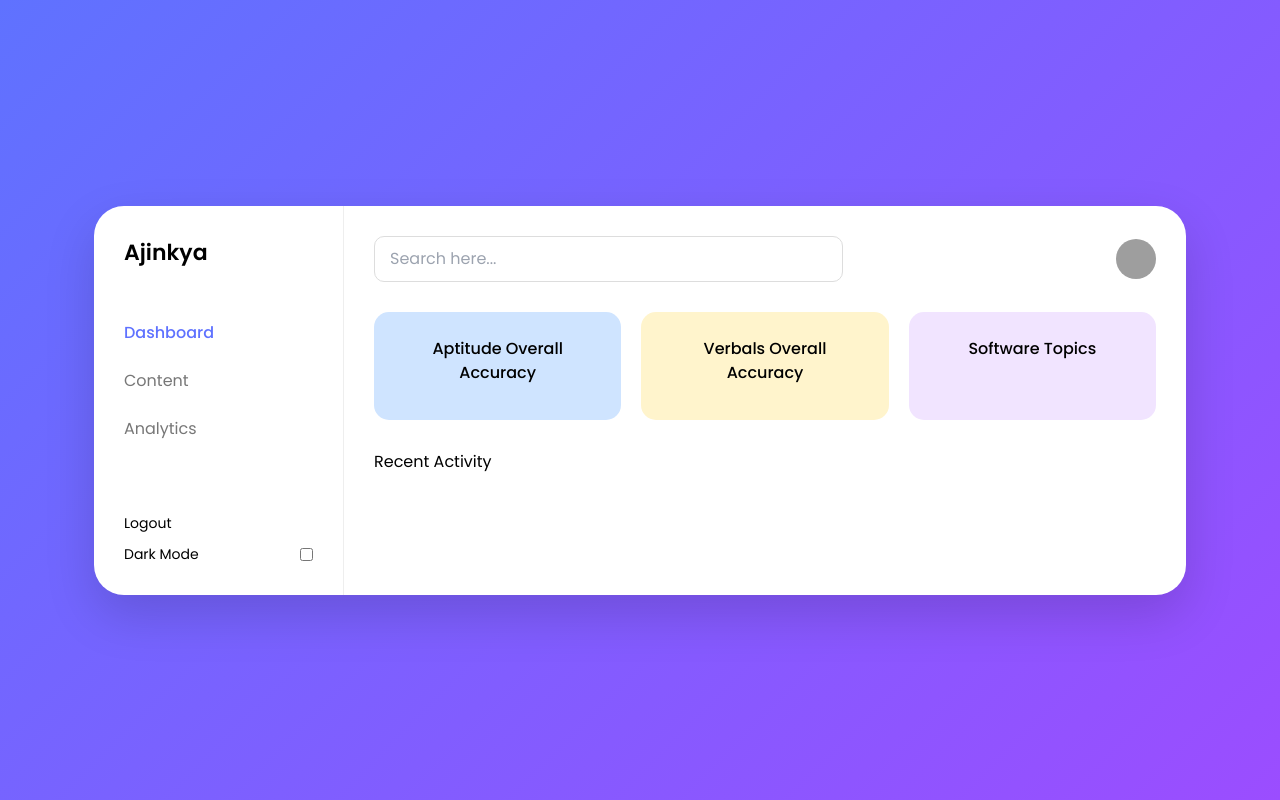
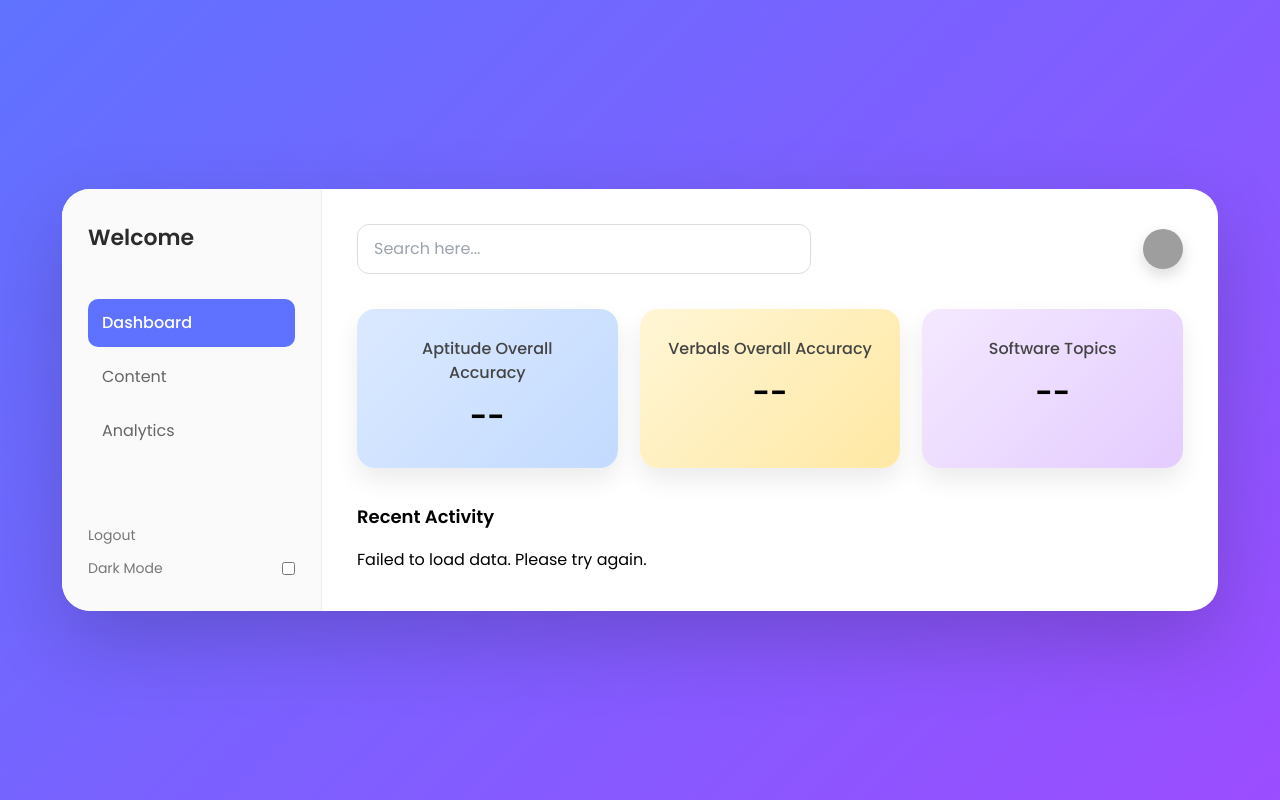
Before and after one commit to adarsh2023calc/JEEprep, a Django app: page /dashboard.html in a window 1280 px wide. Run offline with Django 5.2, Linux system fonts and the light colour scheme; data that the repository does not hold is empty; some libraries are stand-ins or nearby versions; grey boxes are pictures that could not be loaded.

Commit message:
modified:   jeeprep/apti/api_logic/db.py:   Migrated to MongoDB 	modified:   jeeprep/apti/templates/dashboard.html

```diff
--- a/jeeprep/apti/static/css/style2.css
+++ b/jeeprep/apti/static/css/style2.css
@@ -1,3 +1,4 @@
+/* ---------------- GLOBAL ---------------- */
 * {
     margin: 0;
     padding: 0;
@@ -13,32 +14,35 @@ body {
     justify-content: center;
 }
 
-/* Outer frame */
+/* ---------------- FRAME ---------------- */
 .main-frame {
-    width: 90%;
-    max-width: 1200px;
+    width: 95%;
+    max-width: 1250px;
     padding: 30px;
 }
 
-/* Dashboard container */
+/* ---------------- DASHBOARD ---------------- */
 .dashboard {
-    background: #fff;
-    border-radius: 30px;
+    background: #ffffff;
+    border-radius: 28px;
     display: flex;
-    box-shadow: 0 20px 50px rgba(0,0,0,0.15);
+    box-shadow: 0 30px 80px rgba(0, 0, 0, 0.18);
+    overflow: hidden;
 }
 
-/* Sidebar */
+/* ---------------- SIDEBAR ---------------- */
 .sidebar {
-    width: 250px;
-    padding: 30px;
+    width: 260px;
+    padding: 32px 26px;
+    background: #fafafa;
     border-right: 1px solid #eee;
 }
 
 .logo {
     font-size: 22px;
     font-weight: 600;
-    margin-bottom: 40px;
+    margin-bottom: 45px;
+    color: #2b2b2b;
 }
 
 .menu {
@@ -46,31 +50,41 @@ body {
 }
 
 .menu li {
-    padding: 12px 0;
-    color: #777;
+    padding: 12px 14px;
+    border-radius: 10px;
+    margin-bottom: 6px;
+    color: #666;
     cursor: pointer;
+    transition: all 0.2s ease;
+}
+
+.menu li:hover {
+    background: #eef1ff;
+    color: #5f72ff;
 }
 
 .menu .active {
-    color: #5f72ff;
+    background: #5f72ff;
+    color: #fff;
     font-weight: 500;
 }
 
 .bottom {
-    margin-top: 60px;
+    margin-top: 70px;
     font-size: 14px;
+    color: #777;
 }
 
 .dark-mode {
     display: flex;
     justify-content: space-between;
-    margin-top: 10px;
+    margin-top: 12px;
 }
 
-/* Main content */
+/* ---------------- CONTENT ---------------- */
 .content {
     flex: 1;
-    padding: 30px;
+    padding: 35px;
 }
 
 .top-bar {
@@ -80,72 +94,101 @@ body {
 }
 
 .top-bar input {
-    width: 60%;
-    padding: 10px 15px;
-    border-radius: 10px;
+    width: 55%;
+    padding: 12px 16px;
+    border-radius: 12px;
     border: 1px solid #ddd;
+    outline: none;
+    transition: border 0.2s ease;
+}
+
+.top-bar input:focus {
+    border-color: #5f72ff;
 }
 
 .avatar {
     border-radius: 50%;
+    box-shadow: 0 6px 15px rgba(0,0,0,0.15);
 }
 
-/* Cards */
+/* ---------------- CARDS ---------------- */
 .cards {
     display: grid;
     grid-template-columns: repeat(3, 1fr);
-    gap: 20px;
-    margin: 30px 0;
+    gap: 22px;
+    margin: 35px 0;
 }
 
 .card {
-    padding: 25px;
-    border-radius: 15px;
+    padding: 28px;
+    border-radius: 18px;
     text-align: center;
+    box-shadow: 0 12px 25px rgba(0,0,0,0.08);
+    transition: transform 0.25s ease, box-shadow 0.25s ease;
+}
+
+.card:hover {
+    transform: translateY(-6px);
+    box-shadow: 0 18px 40px rgba(0,0,0,0.12);
 }
 
 .card h3 {
     font-weight: 500;
     margin-bottom: 10px;
+    color: #444;
 }
 
 .card p {
-    font-size: 28px;
+    font-size: 30px;
     font-weight: 600;
 }
 
-.blue {
-    background: #cfe4ff;
+.blue { background: linear-gradient(135deg, #dbe9ff, #c3dbff); }
+.yellow { background: linear-gradient(135deg, #fff6d6, #ffe8a3); }
+.purple { background: linear-gradient(135deg, #f4e9ff, #e4ccff); }
+
+/* ---------------- TABLE ---------------- */
+.table-section h2 {
+    margin-bottom: 18px;
+    font-size: 18px;
+    font-weight: 600;
 }
 
-.yellow {
-    background: #fff4cc;
+.activity-table {
+    width: 100%;
+    border-collapse: separate;
+    border-spacing: 0 10px;
 }
 
-.purple {
-    background: #f1e4ff;
+.activity-table thead th {
+    background: #f6f8ff;
+    padding: 14px;
+    font-size: 14px;
+    font-weight: 500;
+    border-radius: 10px;
+    color: #555;
 }
 
-/* Table */
-.table-section h2 {
-    margin-bottom: 15px;
+.activity-table tbody tr {
+    background: #ffffff;
+    box-shadow: 0 6px 16px rgba(0,0,0,0.06);
+    transition: transform 0.2s ease;
 }
 
-table {
-    width: 100%;
-    border-collapse: collapse;
+.activity-table tbody tr:hover {
+    transform: scale(1.01);
 }
 
-th, td {
-    padding: 12px;
-    text-align: left;
+.activity-table td {
+    padding: 14px;
     font-size: 14px;
+    color: #333;
 }
 
-thead {
-    background: #f5f5f5;
+.activity-table tbody tr td:first-child {
+    border-radius: 10px 0 0 10px;
 }
 
-tbody tr:hover {
-    background: #fafafa;
+.activity-table tbody tr td:last-child {
+    border-radius: 0 10px 10px 0;
 }
--- a/jeeprep/apti/templates/dashboard.html
+++ b/jeeprep/apti/templates/dashboard.html
@@ -1,56 +1,49 @@
-
 {% load static %}
 <!DOCTYPE html>
 <html lang="en">
 <head>
     <meta charset="UTF-8">
-    <title>Dashboard UI</title>
+    <title>Dashboard</title>
 
     <!-- Google Font -->
     <link href="https://fonts.googleapis.com/css2?family=Poppins:wght@300;400;500;600&display=swap" rel="stylesheet">
 
+    <!-- Custom CSS -->
     <link rel="stylesheet" href="{% static 'css/style2.css' %}">
+
+    <!-- Tailwind -->
     <script src="https://cdn.tailwindcss.com"></script>
+
+    <script>
+        function getCookie(name) {
+            let cookieValue = null;
+            const cookies = document.cookie.split(";");
+            for (let cookie of cookies) {
+                cookie = cookie.trim();
+                if (cookie.startsWith(name + "=")) {
+                    cookieValue = decodeURIComponent(cookie.substring(name.length + 1));
+                }
+            }
+            return cookieValue;
+        }
+        const csrftoken = getCookie("csrftoken");
+    </script>
 </head>
+
 <body>
-
 
 <div class="main-frame">
     <div class="dashboard">
 
         <!-- Sidebar -->
         <aside class="sidebar">
-            <h2 class="logo">Ajinkya</h2>
+            <h2 class="logo">Welcome {{ user.username }}</h2>
 
             <ul class="menu">
-                <li id="dashboard" onclick="ChangeActiveClass('dashboard');"class="active">Dashboard</li>
-                <li id="content" onclick="ChangeActiveClass('content');" >Content</li>
-                <li id="analytics" onclick="ChangeActiveClass('analytics');">Analytics</li>
-
+                <li id="dashboard" class="active" onclick="ChangeActiveClass('dashboard')">Dashboard</li>
+                <li id="content" onclick="ChangeActiveClass('content')">Content</li>
+                <li id="analytics" onclick="ChangeActiveClass('analytics')">Analytics</li>
             </ul>
-
-            <script>
-
-                function ChangeActiveClass(listID){
-                    document.getElementById(listID).className ="active";
-                    var bool1 = listID === "dashboard"
-                    var bool2 = listID ==="content";
-                    var bool3 = listID === "analytics";
-
-                    if (! bool1){
-                        document.getElementById("dashboard").className ="";
-                    }
-
-                    if (! bool2){
-                        document.getElementById("content").className ="";
-                    }
-
-                    if (! bool3){
-                        document.getElementById("analytics").className ="";
-                    }
-
-                }
-            </script>
 
             <div class="bottom">
                 <p>Logout</p>
@@ -70,44 +63,125 @@
                 <img src="https://i.pravatar.cc/40" class="avatar">
             </div>
 
-
-
             <!-- Stats Cards -->
             <div class="cards">
                 <div class="card blue">
                     <h3>Aptitude Overall Accuracy</h3>
-                    <p id="aptitude-score"></p>
+                    <p id="aptitude-score">--</p>
                 </div>
 
                 <div class="card yellow">
                     <h3>Verbals Overall Accuracy</h3>
-                    <p id="verbals-score"></p>
+                    <p id="verbals-score">--</p>
                 </div>
 
                 <div class="card purple">
                     <h3>Software Topics</h3>
-                    <p id="software-score"></p>
+                    <p id="software-score">--</p>
                 </div>
             </div>
 
-            <!-- Table -->
+            <!-- Dynamic Tables Section -->
             <section class="table-section">
                 <h2>Recent Activity</h2>
-
-                <table>
-                    <thead>
-                        <tr></tr>
-                    </tbody>
-                </table>
+                <!-- Tables will be injected here -->
             </section>
 
         </main>
     </div>
 </div>
 
-
 <script>
     ChangeActiveClass('dashboard');
+
+    function ChangeActiveClass(listID) {
+        ["dashboard", "content", "analytics"].forEach(id => {
+            document.getElementById(id).className = id === listID ? "active" : "";
+        });
+
+        if (listID === "dashboard") {
+            LoadPastAssessments();
+        }
+    }
+
+    async function LoadPastAssessments() {
+    const section = document.querySelector(".table-section");
+    section.innerHTML = "<h2>Recent Activity</h2><p>Loading...</p>";
+
+    try {
+        const response = await fetch("/api/get_details/", {
+            method: "POST",
+            headers: {
+                "Content-Type": "application/json",
+                "X-CSRFToken": csrftoken
+            },
+            body: JSON.stringify({ user_id: "{{ user.username }}" })
+        });
+
+        if (!response.ok) throw new Error('Failed to fetch data');
+
+        const data = await response.json();
+
+        console.log(data['coding']);
+        // Remove loading message
+        section.innerHTML = "<h2>Recent Activity</h2>";
+
+        // Update score cards if data contains scores
+        updateScoreCards(data);
+
+        // Display tables
+        displayTables(data, section);
+
+    } catch (error) {
+        console.error("Error loading assessments:", error);
+        section.innerHTML = "<h2>Recent Activity</h2><p>Failed to load data. Please try again.</p>";
+    }
+}
+
+function updateScoreCards(data) {
+    // Add logic to calculate and update scores
+    // Example:
+    // document.getElementById('aptitude-score').textContent = calculateScore(data.aptitude);
+}
+
+function displayTables(data, section) {
+    const titleMap = {
+        software_quiz: "Software Assessments",
+        verbals: "Verbals Assessments",
+        coding: "Coding Assessments",
+        aptitude: "Aptitude Assessments"
+    };
+
+    for (const purpose in data) {
+        const items = data[purpose];
+        if (!Array.isArray(items) || items.length === 0) continue;
+
+        const h3 = document.createElement("h3");
+        h3.textContent = titleMap[purpose] ?? purpose;
+        section.appendChild(h3);
+
+        const table = document.createElement("table");
+        table.className = "activity-table";
+
+        const header = "Assessment ID";
+
+        const tbody = items.map(item => `
+            <tr>
+                <td>${item.assessment_id || 'N/A'}</td>
+            </tr>
+        `).join("");
+
+        table.innerHTML = `
+            <thead>
+                <tr><th>${header}</th></tr>
+            </thead>
+            <tbody>${tbody}</tbody>
+        `;
+
+        section.appendChild(table);
+    }
+}
 </script>
+
 </body>
 </html>
--- a/jeeprep/apti/views.py
+++ b/jeeprep/apti/views.py
@@ -14,7 +14,7 @@ from .models import QuizSettings
 from .serializers import QuizSettingsSerializer
 from .api_logic.ai import generate_questions
 from .api_logic.fetch import fetch_questions
-from .api_logic.db import save_to_bigquery
+from .api_logic.db import save_to_mongodb,fetch_from_mongodb
 
 # -----------------------------
 # QUIZ SETTINGS LIST VIEW
@@ -206,7 +206,7 @@ def save_assesment_details(request):
                 status=status.HTTP_400_BAD_REQUEST
             )
 
-        success = save_to_bigquery(user_id, assessment_id, data, purpose)
+        success = save_to_mongodb(user_id, assessment_id, data, purpose)
 
         if not success:
             return Response(
@@ -217,7 +217,7 @@ def save_assesment_details(request):
         return Response({"status": "ok"}, status=status.HTTP_200_OK)
 
     except Exception as e:
-        print("BigQuery Error:", str(e))
+        print("MongoDB Error:", str(e))
         return Response(
             {"error": "Internal server error"},
             status=status.HTTP_500_INTERNAL_SERVER_ERROR
@@ -231,6 +231,22 @@ def save_score_details(request):
 
 
 
-@api_view(["POST"])
+@api_view(["PUT"])
 def update_assesment(request):
     pass
+
+
+
+@api_view(["POST"])
+def fetch_past_assessments(request):
+     try:
+        user_id = request.data.get("user_id")
+        result =fetch_from_mongodb(user_id)
+        return Response(result)
+
+     except Exception as e:
+        print("Error:", str(e))
+        return Response(
+            {"error": "Internal server error"},
+            status=status.HTTP_500_INTERNAL_SERVER_ERROR
+        )
--- a/jeeprep/jeeprep/settings.py
+++ b/jeeprep/jeeprep/settings.py
@@ -20,6 +20,7 @@ load_dotenv(BASE_DIR / ".env")
 
 
 GROQ_API_KEY = os.getenv("GROQ_API_KEY")
+MONGODB_URL= os.getenv("MONGODB_URL")
 
 os.environ.setdefault(
     "GOOGLE_APPLICATION_CREDENTIALS",
--- a/jeeprep/jeeprep/urls.py
+++ b/jeeprep/jeeprep/urls.py
@@ -20,7 +20,9 @@ from django.urls import path
 from apti.views import main_backend_page,aptitude_quiz,software_quiz,verbals_quiz,\
     assesment_quiz,score_view , leetcode_view,run_code,render_questions_page,\
         fetch_questions_boiler_plate,render_landing_page,render_dashboard,login_view,logout_view,\
-       signup_view,save_assesment_details,save_score_details,update_assesment
+       signup_view,save_assesment_details,save_score_details,update_assesment,\
+       fetch_past_assessments
+
 from apti.views import (
     GenerateQuizView
 )
@@ -46,5 +48,6 @@ urlpatterns = [
     path('login',login_view,name="login"),
     path('api/save_details/',save_assesment_details),
     path('api/save_score/',save_score_details),
-    path('api/update_assesment/',update_assesment)
+    path('api/update_assesment/',update_assesment),
+    path('api/get_details/',fetch_past_assessments)
 ]
--- a/requirements.txt
+++ b/requirements.txt
@@ -1,4 +1,5 @@
 
 Django
 groq
-google-cloud-bigquery
+pymongo
+load-dotenv
```
Also changed, not shown: jeeprep/apti/api_logic/db.py (+79 -39 lines), 1 other file.
